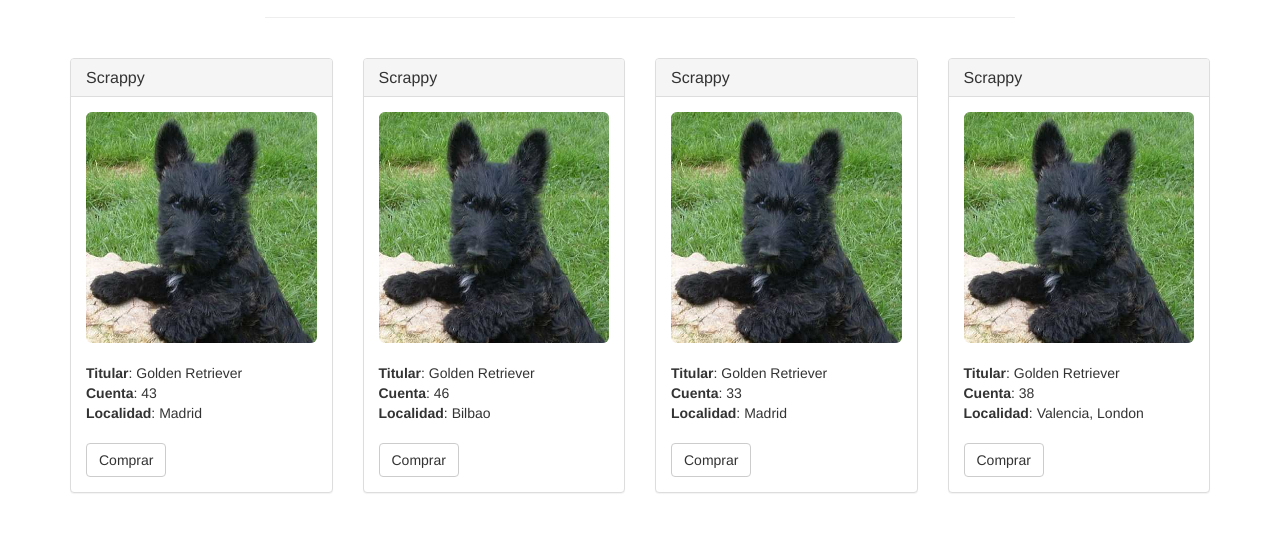
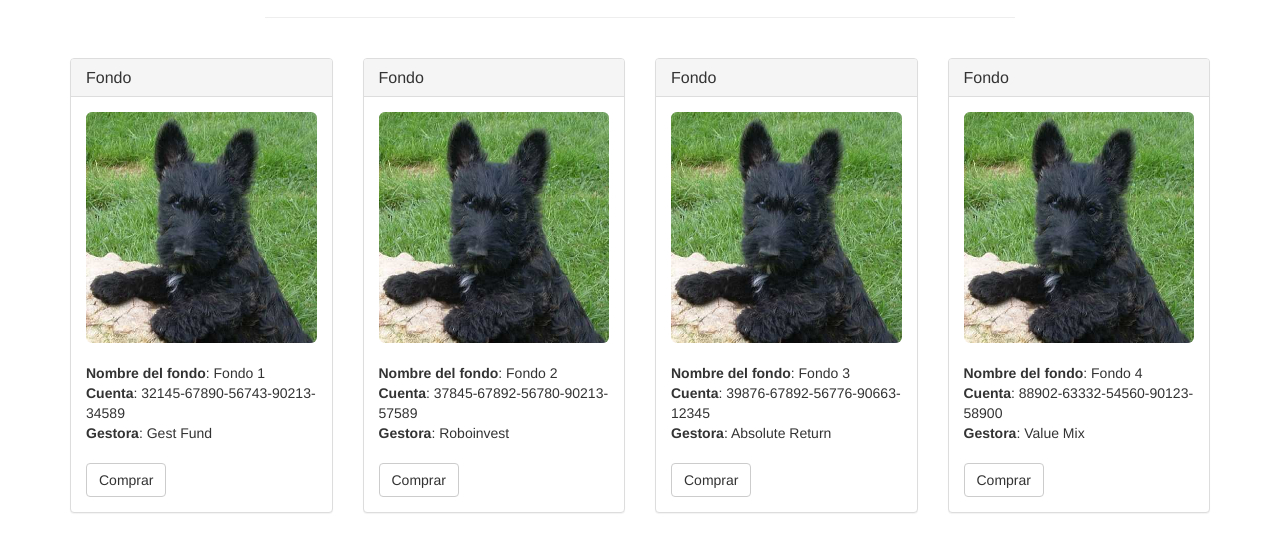
Before and after one commit to descenfund/blockinvest, a website: page src/index.html in a window 1280 px wide. Shown: the part 63-614 px from the top of the page. Drawn offline with nearby package versions, Linux system fonts and the light colour scheme; files whose address does not match are found by name.

Commit message:
Mejoras en la web

```diff
--- a/src/index.html
+++ b/src/index.html
@@ -5,7 +5,7 @@
     <meta http-equiv="X-UA-Compatible" content="IE=edge">
     <meta name="viewport" content="width=device-width, initial-scale=1">
     <!-- The above 3 meta tags *must* come first in the head; any other head content must come *after* these tags -->
-    <title>DELT Funds</title>
+    <title>Fondos descentralizados</title>
 
     <!-- Bootstrap -->
     <link href="css/bootstrap.min.css" rel="stylesheet">
@@ -28,7 +28,7 @@
       </div>
 
       <div id="petsRow" class="row">
-        <!-- PETS LOAD HERE -->
+        <!-- Images LOAD HERE -->
       </div>
     </div>
 
@@ -36,14 +36,14 @@
       <div class="col-sm-6 col-md-4 col-lg-3">
         <div class="panel panel-default panel-pet">
           <div class="panel-heading">
-            <h3 class="panel-title">Scrappy</h3>
+            <h3 class="panel-title">Fondo</h3>
           </div>
           <div class="panel-body">
             <img alt="140x140" data-src="holder.js/140x140" class="img-rounded img-center" style="width: 100%;" src="https://animalso.com/wp-content/uploads/2017/01/Golden-Retriever_6.jpg" data-holder-rendered="true">
             <br/><br/>
-            <strong>Titular</strong>: <span class="pet-breed">Golden Retriever</span><br/>
+            <strong>Nombre del fondo</strong>: <span class="pet-account">Golden Retriever</span><br/>
             <strong>Cuenta</strong>: <span class="pet-age">32145-67890-56743-90213-34589</span><br/>
-            <strong>Localidad</strong>: <span class="pet-location">Madrid</span><br/><br/>
+            <strong>Gestora</strong>: <span class="pet-location">Madrid</span><br/><br/>
             <button class="btn btn-default btn-adopt" type="button" data-id="0">Comprar</button>
           </div>
         </div>
--- a/src/js/app.js
+++ b/src/js/app.js
@@ -11,7 +11,8 @@ App = {
       for (i = 0; i < data.length; i ++) {
         petTemplate.find('.panel-title').text(data[i].name);
         petTemplate.find('img').attr('src', data[i].picture);
-        petTemplate.find('.pet-breed').text(data[i].breed);
+        petTemplate.find('.pet-breed').text(data[i].owner);
+        petTemplate.find('.pet-account').text(data[i].account);
         petTemplate.find('.pet-age').text(data[i].age);
         petTemplate.find('.pet-location').text(data[i].location);
         petTemplate.find('.btn-adopt').attr('data-id', data[i].id);
@@ -80,9 +81,7 @@ App = {
 
     var petId = parseInt($(event.target).data('id'));
 
-    /*
-     * Replace me...
-     */
+    console.log("Has pulsado" + petId);
   }
 
 };
--- a/src/pets.json
+++ b/src/pets.json
@@ -1,34 +1,34 @@
 [
   {
     "id": 0,
-    "owner": "Marc The Investor",
+    "owner": "Fondo 1",
     "picture": "images/scottish-terrier.jpeg",
-    "age": 43,
-    "account": "Robotics, Defense",
-    "location": "Madrid"
+    "age": "32145-67890-56743-90213-34589",
+    "account": "Fondo 1",
+    "location": "Gest Fund"
   },
   {
     "id": 1,
-    "owner": "Javier Gonzalez",
+    "owner": "Fondo 2",
     "picture": "images/scottish-terrier.jpeg",
-    "age": 46,
-    "account": "Finance, Biotech",
-    "location": "Bilbao"
+    "age": "37845-67892-56780-90213-57589",
+    "account": "Fondo 2",
+    "location": "Roboinvest"
   },
   {
     "id": 2,
-    "owner": "John Fernandez",
+    "owner": "Fondo 3",
     "picture": "images/scottish-terrier.jpeg",
-    "age": 33,
-    "account": "Banking",
-    "location": "Madrid"
+    "age": "39876-67892-56776-90663-12345",
+    "account": "Fondo 3",
+    "location": "Absolute Return"
   },
   {
     "id": 3,
-    "owner": "Isabel Liras",
+    "owner": "Fondo 4",
     "picture": "images/scottish-terrier.jpeg",
-    "age": 38,
-    "account": "Banking, Forex",
-    "location": "Valencia, London"
+    "age": "88902-63332-54560-90123-58900",
+    "account": "Fondo 4",
+    "location": "Value Mix"
   }
 ]
```
